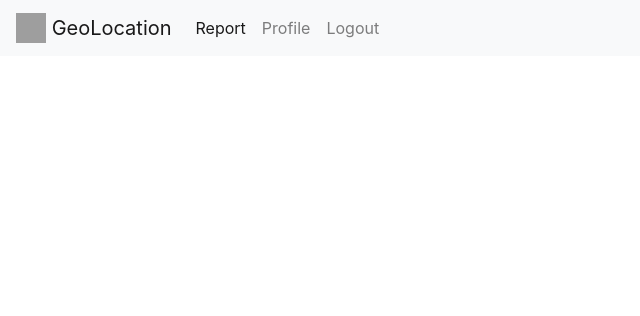
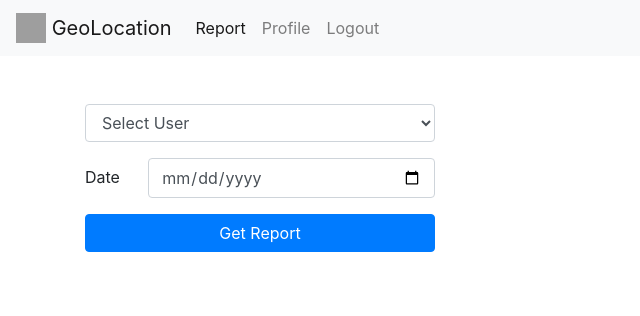
Before and after one commit to SaiRah47/Geo_Location_Web, a Django app: template geoLocation/templates/Report.html in a window 1280 px wide. Shown: the top 316 px of the page, without its empty margins (0-640 px from the left). Run offline with Django 3.2, Linux system fonts and the light colour scheme; the template is opened without the code that fills it, so the values that code supplies are empty; some libraries are stand-ins or nearby versions; grey boxes are pictures that could not be loaded.

Commit message:
data retrived

```diff
--- a/geoLocation/templates/Base.html
+++ b/geoLocation/templates/Base.html
@@ -6,12 +6,13 @@
     <meta name="viewport" content="width=device-width, initial-scale=1.0">
     <title>Geo Location Web App</title>
     <link rel="stylesheet" href="https://maxcdn.bootstrapcdn.com/bootstrap/4.0.0/css/bootstrap.min.css" integrity="sha384-Gn5384xqQ1aoWXA+058RXPxPg6fy4IWvTNh0E263XmFcJlSAwiGgFAW/dAiS6JXm" crossorigin="anonymous">
+    <link rel="stylesheet" href="https://stackpath.bootstrapcdn.com/font-awesome/4.7.0/css/font-awesome.min.css" />
     <link rel="stylesheet" href="{% static 'css/style.css' %}" />
 </head>
 <body>
 {% block content %}
 {% endblock %}
-<script src="https://code.jquery.com/jquery-3.2.1.slim.min.js" integrity="sha384-KJ3o2DKtIkvYIK3UENzmM7KCkRr/rE9/Qpg6aAZGJwFDMVNA/GpGFF93hXpG5KkN" crossorigin="anonymous"></script>
+<script src="https://code.jquery.com/jquery-3.5.1.min.js" integrity="sha256-9/aliU8dGd2tb6OSsuzixeV4y/faTqgFtohetphbbj0=" crossorigin="anonymous"></script>
 <script src="https://cdnjs.cloudflare.com/ajax/libs/popper.js/1.12.9/umd/popper.min.js" integrity="sha384-ApNbgh9B+Y1QKtv3Rn7W3mgPxhU9K/ScQsAP7hUibX39j7fakFPskvXusvfa0b4Q" crossorigin="anonymous"></script>
 <script src="https://maxcdn.bootstrapcdn.com/bootstrap/4.0.0/js/bootstrap.min.js" integrity="sha384-JZR6Spejh4U02d8jOt6vLEHfe/JQGiRRSQQxSfFWpi1MquVdAyjUar5+76PVCmYl" crossorigin="anonymous"></script>
 </body>
--- a/geoLocation/templates/Report.html
+++ b/geoLocation/templates/Report.html
@@ -1,8 +1,31 @@
 {% extends 'Base.html' %}
+
 {% block content %}
 
 {% include 'Navbar.html' %}
-{% for user in users %}
-<p>{{user.name}}</p>
-{% endfor %}
+
+<div class="container">
+    <div class="row">
+        <div class="col-sm col-md-4 mt-5">
+            <form action="{% url 'report' %}" method="POST">
+             {% csrf_token %}
+             <div class="form-group">
+                <select class="form-control" id="userSelect" name="userSelect">
+                  <option value="0" disabled selected>Select User</option>
+                {% for key,val in users.items %}
+                  <option value="{{key}}">{{val.name}}</option>
+                {% endfor %}
+                </select>
+              </div>
+              <div class="form-group row">
+                <label for="date" class="col-2 col-form-label">Date</label>
+                <div class="col-10">
+                  <input class="form-control" type="date" name="date" value="Select Date" id="date">
+                </div>
+              </div>
+              <button value="Get Report" type="submit" class="btn btn-primary btn-block">Get Report</button>
+            </form>
+        </div>
+    </div>
+</div>
 {% endblock %}
```
Also changed, not shown: geoLocation/geoLocation/views.py (+19 -10 lines), geoLocation/db.sqlite3.
